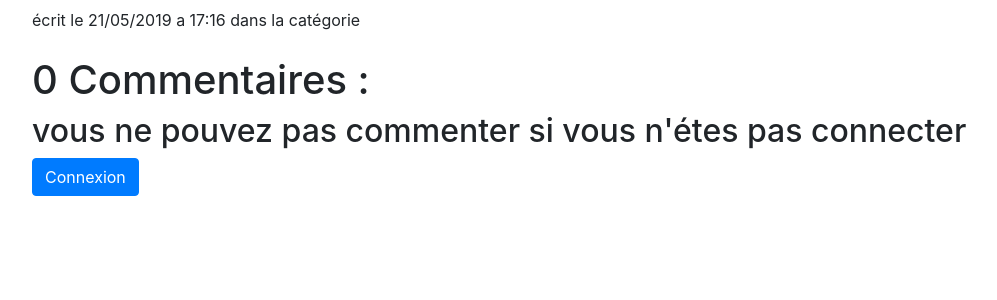
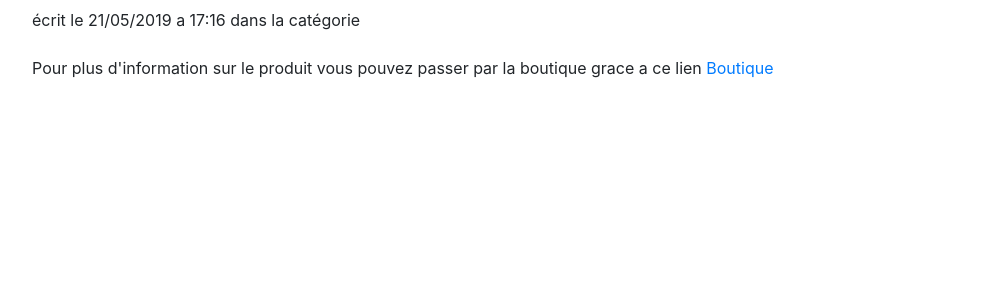
Before and after one commit to james59440/blog2, a Symfony app: template skeleton/templates/site/show2.html.twig in a window 1280 px wide. Shown: the part 56-356 px from the top of the page, without its empty margins (53-1050 px from the left). Run offline with Twig, Linux system fonts and the light colour scheme; the template is opened without the code that fills it, so the values that code supplies are empty; some libraries are stand-ins or nearby versions.

Commit message:
derniere modifs

```diff
--- a/skeleton/templates/site/show.html.twig
+++ b/skeleton/templates/site/show.html.twig
@@ -10,8 +10,11 @@
         <div class="content">
 
             <img src=" {{ article.image }}" alt="">
+
+        </div>
+
+        <div class="content">
             {{ article.content | raw }}
-
         </div>
 
     </article>
--- a/skeleton/templates/site/show2.html.twig
+++ b/skeleton/templates/site/show2.html.twig
@@ -5,46 +5,22 @@
     <article>
         <h2>{{ produit.title }}</h2>
 
-        <div class="metadata">écrit le {{ produit.createdAt | date('d/m/Y') }} a {{ produit.createdAt | date('H:i')}} dans la catégorie {{ produit.category_p.title }}</div>
+        <div class="metadata">écrit le {{ produit.createdAt | date('d/m/Y') }} a {{ produit.createdAt | date('H:i')}} dans la catégorie {{ produit.category.title }}</div>
 
         <div class="content">
 
             <img src=" {{ produit.image }}" alt="">
+
+        </div>
+
+        <div class="content">
+
             {{ produit.content | raw }}
+            <p>Pour plus d'information sur le produit vous pouvez passer par la boutique grace a ce lien <a href="https://www.croisiauxanais.com/">Boutique</a> </p>
 
         </div>
 
     </article>
 
-    <section id="commentaires">
-        <h1>{{ produit.comments | length }} Commentaires :</h1>
-        {% for comment in produit.comments %}
-            <div class="comment">
-                <div class="row">
-                    <div class="col-3">
-                        {{ comment.author }} (<small>{{ comment.createdAt | date ('d/m/Y a H:i') }}</small>
-                    </div>
-                    <div class="col">
-                        {{ comment.content | raw}}
-                    </div>
-                </div>
-            </div>
-        {% endfor %}
-
-        {% if app.user %}
-            {{ form_start(commentForm) }}
-            {{ form_row(commentForm.author, {'attr' : {'placeholder': "Votre nom"}}) }}
-            {{ form_row(commentForm.content, {'attr' : {'placeholder': "Votre commentaire"}}) }}
-
-            <button type="submit" class="btn btn-primary">Commenter !</button>
-            {{ form_end(commentForm) }}
-
-        {% else %}
-            <h2>vous ne pouvez pas commenter si vous n'étes pas connecter</h2>
-            <a href="{{ path('security_login') }}" class="btn btn-primary">Connexion</a>
-
-        {% endif %}
-
-    </section>
 
 {% endblock %}
```
Also changed, not shown: skeleton/templates/site/index.html.twig (+7 -3 lines), skeleton/templates/site/produits.html.twig (+6 -2 lines), skeleton/public/maquettes/articles.png (added), skeleton/public/maquettes/connexion_.png (added), skeleton/public/maquettes/cration_dun_article.png (added), skeleton/public/maquettes/inscription.png (added), skeleton/public/maquettes/page_accueil_pour_admin.png (added), skeleton/public/maquettes/page_accueil_pour_utilisateur_.png (added), skeleton/public/maquettes/voir_la_suite_.png (added).
